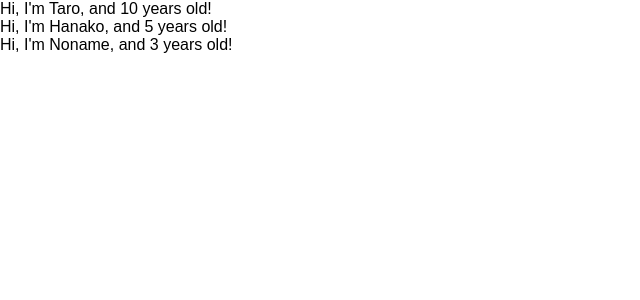
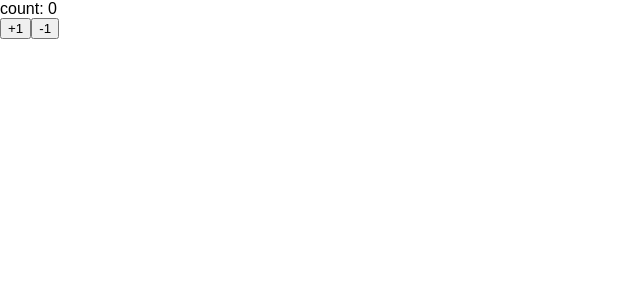
Before and after one commit to washogo/udemy-react-redux-crud-application, a React (Create React App) app: page / in a window 1280 px wide. Shown: the top 300 px of the page, without its empty margins (0-640 px from the left). Built offline with nearby package versions, Linux system fonts and the light colour scheme.

Commit message:
use state and setState

```diff
--- a/src/App.js
+++ b/src/App.js
@@ -1,30 +1,30 @@
-import React from "react";
-import PropTypes from "prop-types";
+import React, { Component } from "react";
 
-const App = () => {
-  const profiles = [
-    {name: "Taro", age: 10},
-    {name: "Hanako", age: 5},
-    {name: "Noname", age: 3}
-]
-  return (
-    <div>
-      {
-        profiles.map((profile, index) => (
-          <User name={profile.name} age={profile.age} key={index} />
-        ))
-      }
-    </div>
-  );
+const App = () => (<Counter></Counter>)
+
+class Counter extends Component {
+  constructor(props) {
+    super(props);
+    this.state = { count: 0}
+  }
+
+  handlePlusButton = () => {
+    this.setState({ count: this.state.count + 1 })
+  }
+
+  handleMinusButton = () => {
+    this.setState({ count: this.state.count - 1 })
+  }
+
+  render() {
+    return(
+      <React.Fragment>
+        <div>count: {this.state.count}</div>
+        <button onClick={this.handlePlusButton}>+1</button>
+        <button onClick={this.handleMinusButton}>-1</button>
+      </React.Fragment>
+    );
+  }
 };
 
-const User = (props) => {
-  return <div>Hi, I'm {props.name}, and {props.age} years old!</div>;
-};
-
-User.propTypes = {
-  name: PropTypes.string,
-  age: PropTypes.number.isRequired,
-}
-
 export default App;
```
